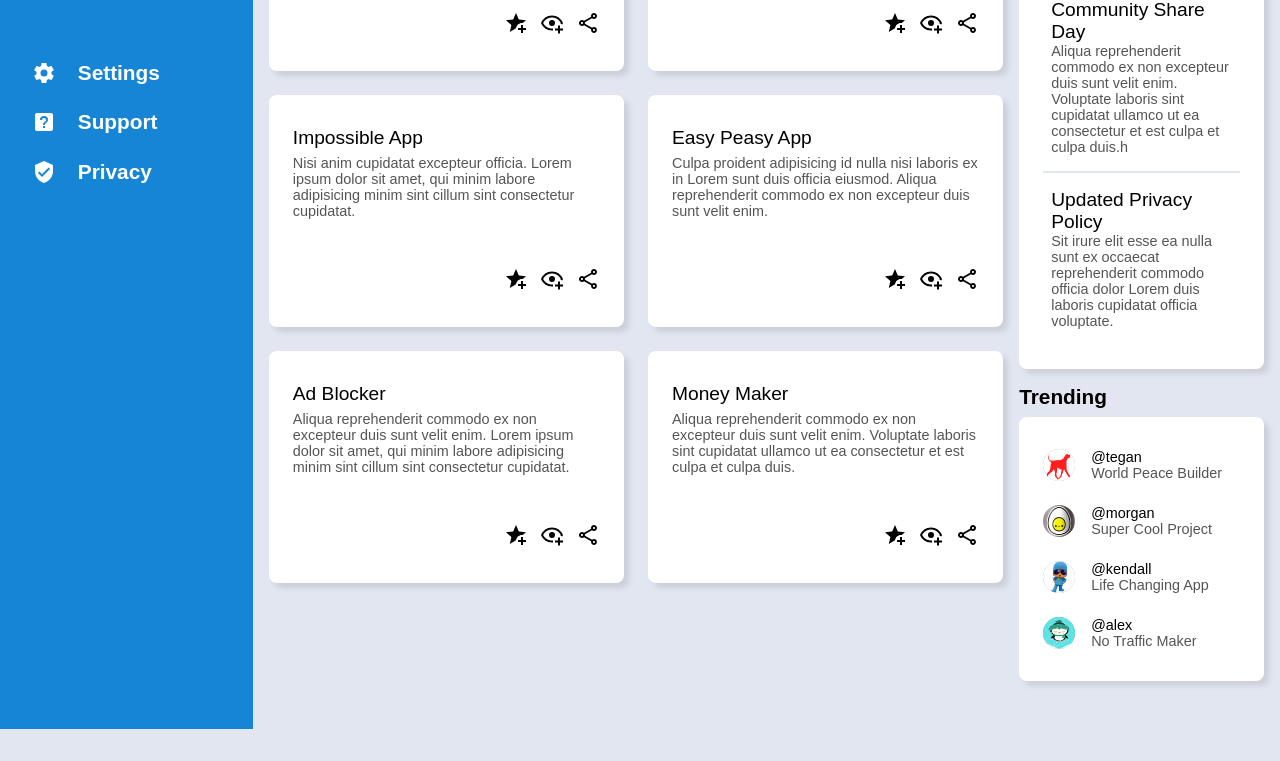
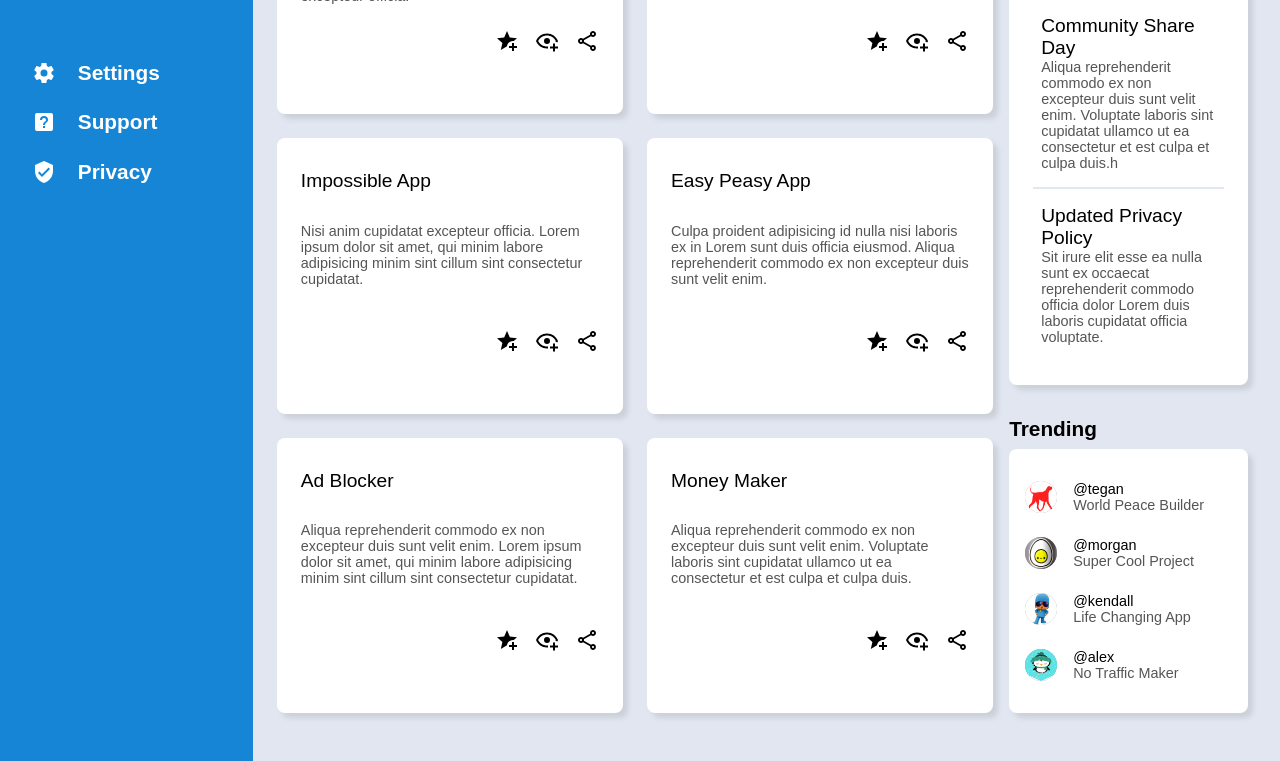
Before and after one commit to TimoW3rn3r/admin-dashboard, a plain HTML site: page index.html in a window 1280 px wide. Shown: the part 422-1183 px from the top of the page. Before the commit the page ends 1151 px from the top, so only its background shows below. Drawn offline with Linux system fonts and the light colour scheme.

Commit message:
Fix alignment issue in main content section

```diff
--- a/css/style.css
+++ b/css/style.css
@@ -1,7 +1,7 @@
 * {
   margin: 0;
   padding: 0;
-  font-family: Arial, Helvetica, Verdana, Calibri, 'Trebuchet MS', sans-serif;
+  font-family: Arial, Helvetica, Verdana, Calibri, "Trebuchet MS", sans-serif;
 
   --dashboard-text-size: 1.6rem;
   --sidebar-background: #1785d6;
@@ -67,7 +67,8 @@ body {
 .dashboard {
   font-size: var(--dashboard-text-size);
 }
-.navigation, .branding {
+.navigation,
+.branding {
   display: grid;
   row-gap: 24px;
 }
@@ -136,7 +137,6 @@ body {
   height: auto;
   margin-right: 16px;
   border-radius: 64px;
-
 }
 
 #welcome-text {
@@ -158,23 +158,24 @@ body {
   display: grid;
   grid-template-columns: 3fr 1fr;
   gap: 16px;
-  padding: 32px 16px 48px 16px;
-  align-items: stretch;
+  padding: 0px 32px 48px 24px;
 }
 
 .projects-container {
-  grid-row: 1/3;
+  display: grid;
+  grid-template-rows: auto 1fr;
 }
 
 .content-title {
   font-size: var(--content-title-size);
   font-weight: var(--content-title-weight);
-  margin-bottom: 8px;
+  margin: 32px 0px 8px 0px;
 }
 
 .projects {
   display: grid;
   grid-template-columns: 1fr 1fr;
+  grid-template-rows: 1fr 1fr 1fr;
   gap: 24px;
 }
 
@@ -182,12 +183,12 @@ body {
   background-color: white;
   border-radius: 8px;
   padding: 32px 24px;
-  height: min(120px, auto);
   display: grid;
-  grid-template-rows: 1fr 4fr 1fr;
+  grid-template-rows: 1fr 2fr 1fr;
 }
 
-.project-title, .announcement-title {
+.project-title,
+.announcement-title {
   font-size: var(--content-subtitle-size);
   font-weight: var(--content-subtitle-weight);
 }
@@ -195,11 +196,16 @@ body {
 .project-shortcuts {
   display: grid;
   grid-template-columns: 1fr auto auto auto;
-  grid-gap: 12px;
+  grid-gap: 16px;
 }
 
 .project-shortcuts span:first-child {
   grid-column: 2;
+}
+
+.announcements-trendings-wrapper {
+  display: flex-column;
+  justify-content: space-between;
 }
 
 .announcements-board {
@@ -226,7 +232,7 @@ body {
   grid-template-columns: 1fr;
   grid-template-rows: 1fr 1fr 1fr 1fr;
   border-radius: 8px;
-  padding: 8px;
+  padding: 8px 0px;
 }
 
 .trending {
@@ -259,7 +265,6 @@ body {
   color: var(--content-color);
 }
 
-
 .card {
   box-shadow: 5px 5px 5px var(--tile-shadow);
 }
--- a/index.html
+++ b/index.html
@@ -7,6 +7,7 @@
     <title>Admin Dashboard</title>
     <link rel="stylesheet" href="./css/style.css" />
   </head>
+
   <body>
     <div class="container">
       <div class="sidebar">
@@ -179,6 +180,7 @@
           </div>
         </div>
 
+        <div class="announcements-trendings-container">
           <div class="announcements-container">
             <div class="content-title">Announcements</div>
             <div class="announcements-board card">
@@ -203,8 +205,6 @@
                     Sit irure elit esse ea nulla sunt ex occaecat reprehenderit commodo officia dolor Lorem duis laboris cupidatat officia voluptate.
                   </p>
                 </div>
-
-
               </div>
             </div>
           </div>
@@ -232,8 +232,8 @@
                 <div class="user">@alex</div>
                 <div class="content">No Traffic Maker</div>
               </div>
-
+            </div>
           </div>
         </div>
   </body>
-</html></div>
+</html>
```
Lines whose indentation alone changed are shown as unchanged.
